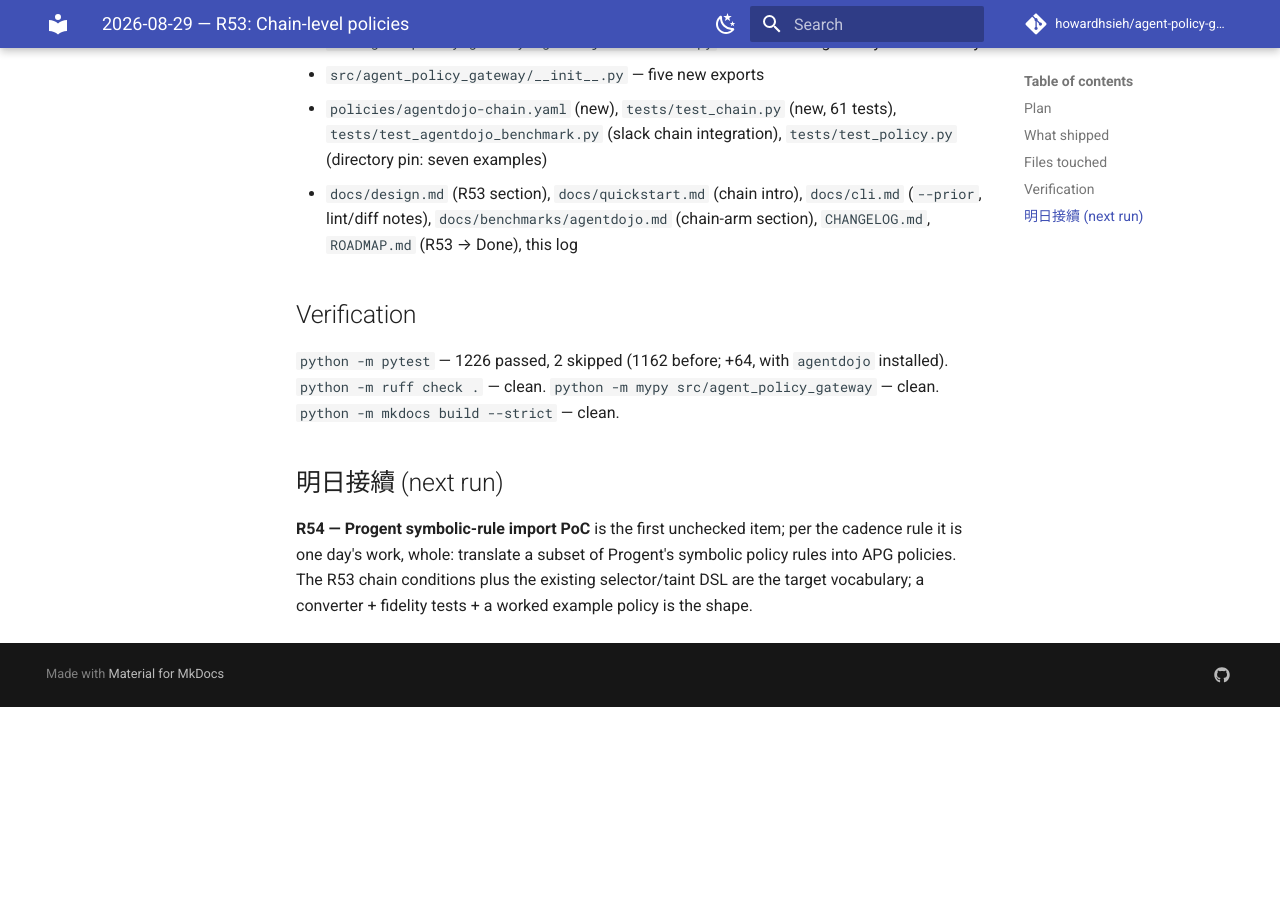
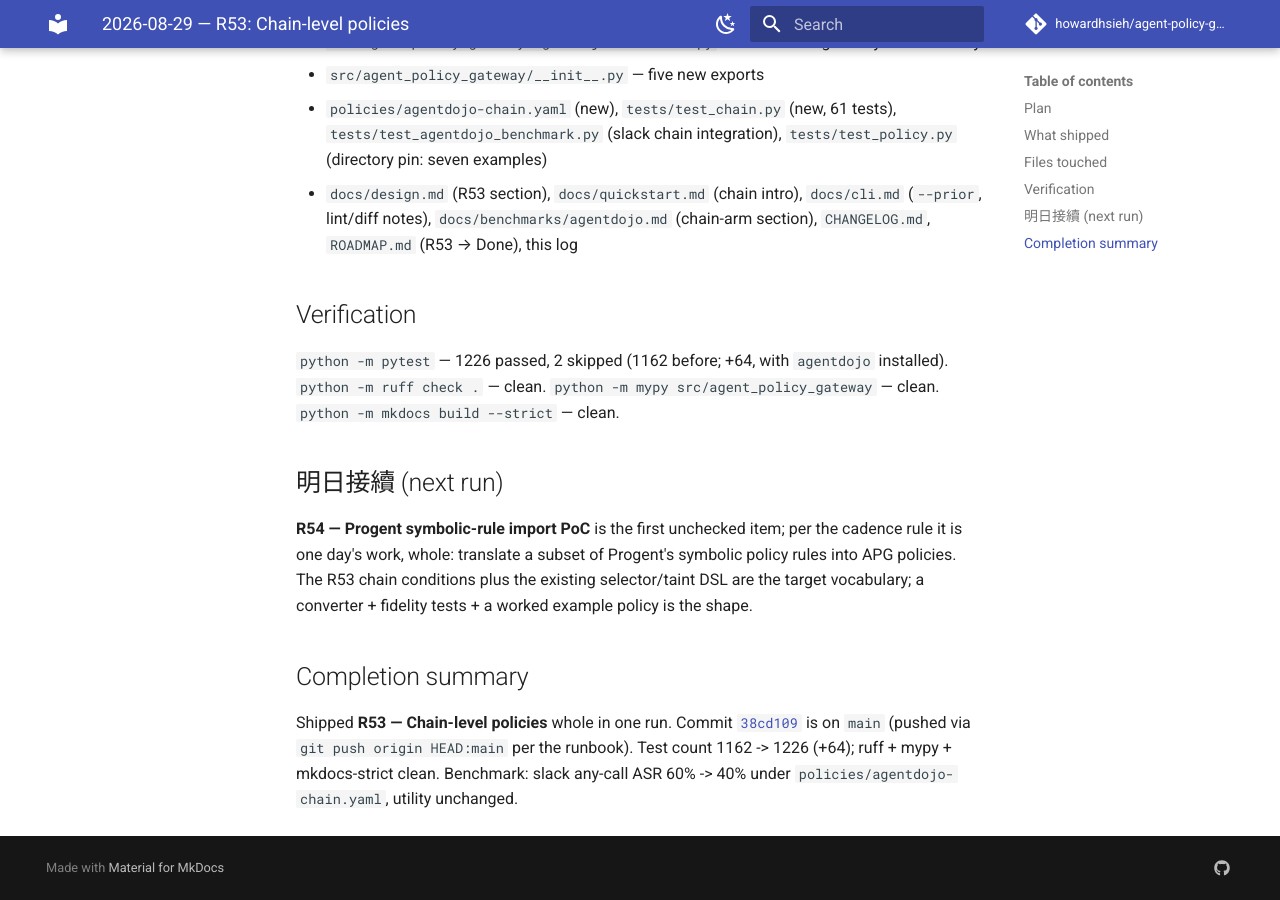
Before and after one commit to howardhsieh/agent-policy-gateway, an MkDocs documentation site: the page built from docs/work-log/2026-08-29.md, in a window 1280 px wide and 900 px high, scrolled down 2118 px. Built offline with MkDocs 1.6.1 and Material for MkDocs 9.7.7, drawn with Linux system fonts in a browser that asks for light colours; comment, search, counter and statistics services are not loaded; before the commit the page ends 2825 px from its top, so only the background shows below that.

Commit message:
docs: record R53 commit hash in 2026-08-29 work-log
Co-Authored-By: Claude Fable 5 <noreply@anthropic.com>
Claude-Session: https://claude.ai/code/session_014AtZKo17Q7s2uY5eoJ6UWB

```diff
--- a/docs/work-log/2026-08-29.md
+++ b/docs/work-log/2026-08-29.md
@@ -109,3 +109,12 @@ Progent's symbolic policy rules into APG policies. The R53 chain
 conditions plus the existing selector/taint DSL are the target
 vocabulary; a converter + fidelity tests + a worked example policy is
 the shape.
+
+## Completion summary
+
+Shipped **R53 — Chain-level policies** whole in one run. Commit
+[`38cd109`](https://github.com/howardhsieh/agent-policy-gateway/commit/38cd109)
+is on `main` (pushed via `git push origin HEAD:main` per the runbook).
+Test count 1162 -> 1226 (+64); ruff + mypy + mkdocs-strict clean.
+Benchmark: slack any-call ASR 60% -> 40% under
+`policies/agentdojo-chain.yaml`, utility unchanged.
```
